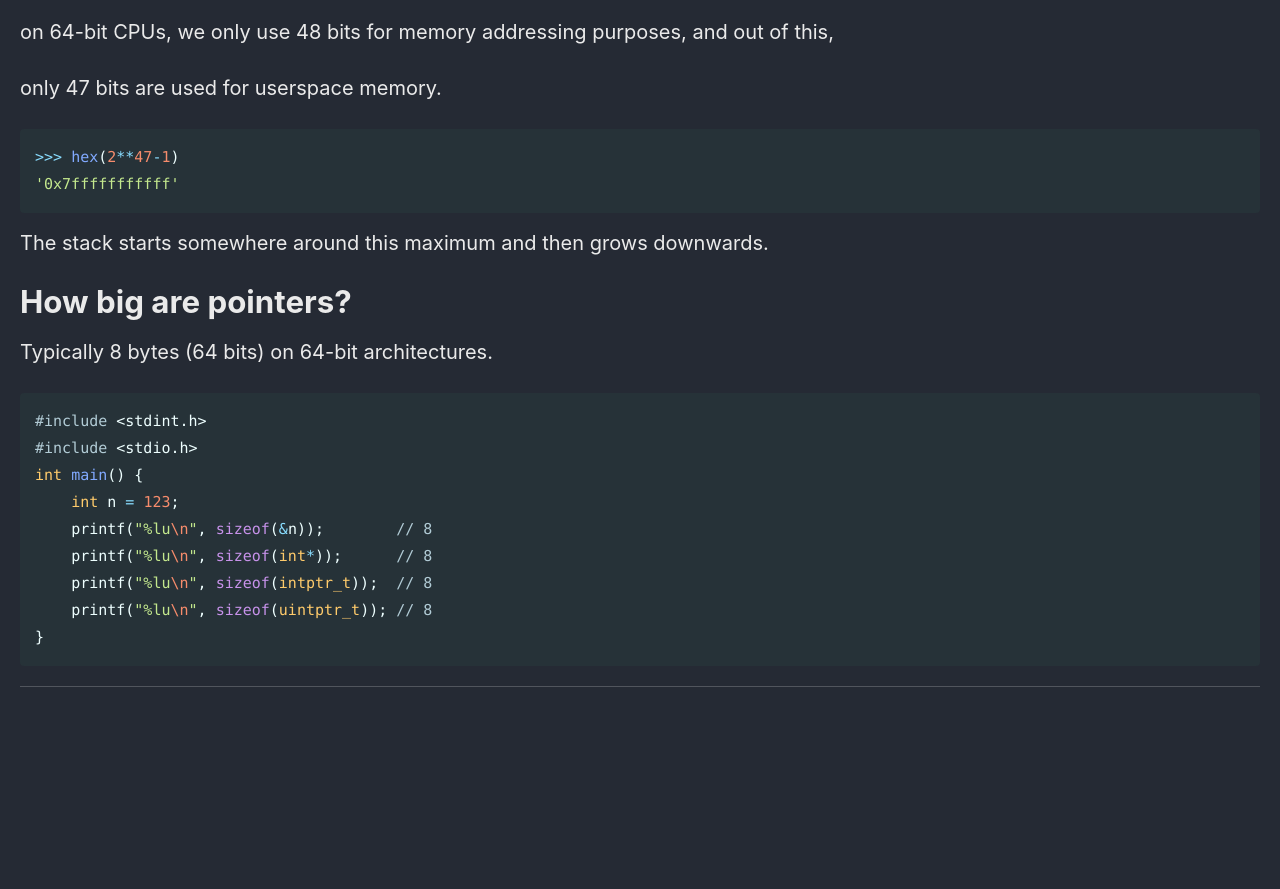
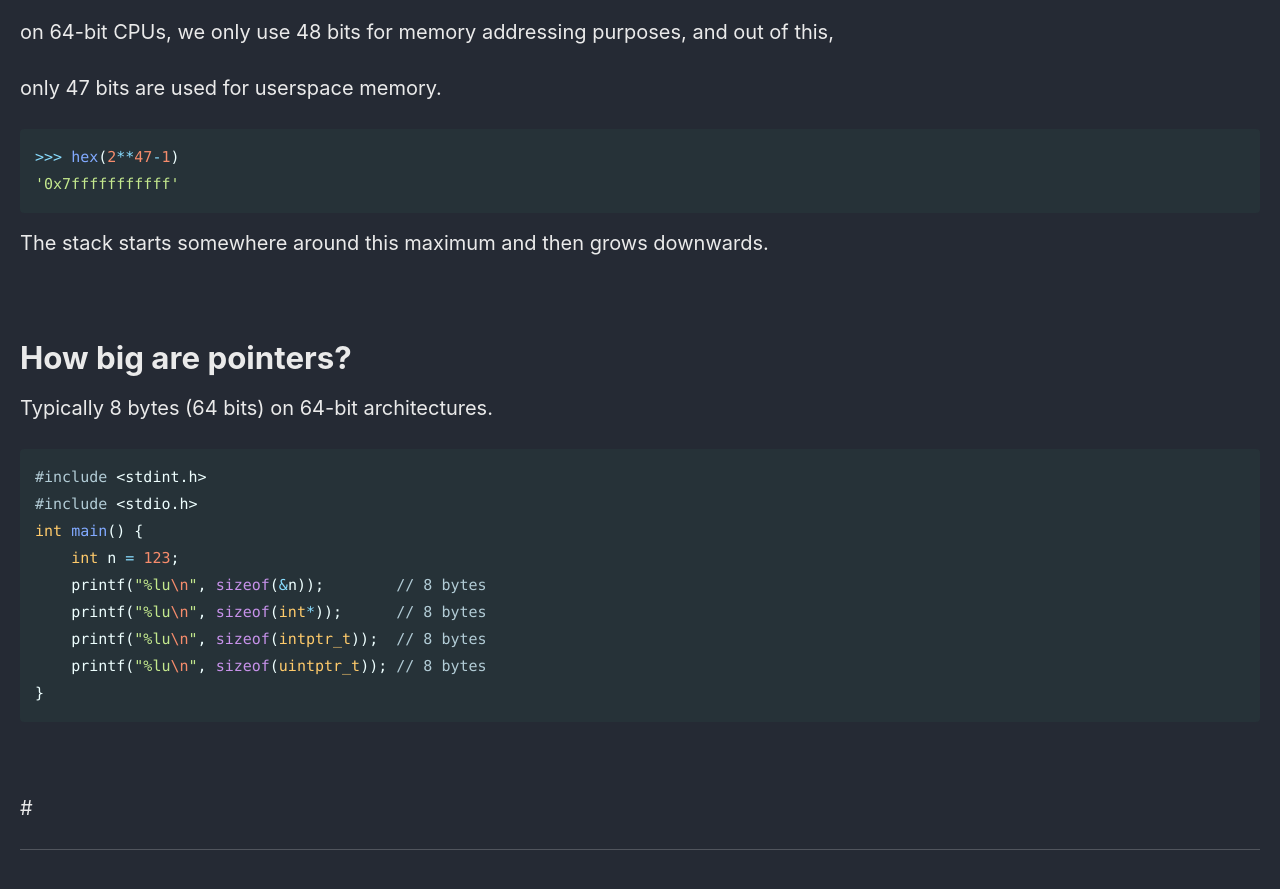
Before and after one commit to Connor-McCartney/Connor-McCartney.github.io, a Jekyll site: the page built from _pages/misc/Memory.md, in a window 1280 px wide and 900 px high, scrolled down 2024 px. Shown: the top 889 px of the window. Built offline with Jekyll 4.4.1, drawn with Linux system fonts in a browser that asks for light colours; cached includes are drawn as plain includes; before the commit the page ends 2761 px from its top, so only the background shows below that.

Commit message:
Update Memory.md

````diff
--- a/_pages/misc/Memory.md
+++ b/_pages/misc/Memory.md
@@ -93,6 +93,7 @@ only 47 bits are used for userspace memory.
 
 The stack starts somewhere around this maximum and then grows downwards.
 
+<br>
 
 # How big are pointers?
 
@@ -103,11 +104,16 @@ Typically 8 bytes (64 bits) on 64-bit architectures.
 #include <stdio.h>
 int main() {
     int n = 123;
-    printf("%lu\n", sizeof(&n));        // 8
-    printf("%lu\n", sizeof(int*));      // 8
-    printf("%lu\n", sizeof(intptr_t));  // 8
-    printf("%lu\n", sizeof(uintptr_t)); // 8
+    printf("%lu\n", sizeof(&n));        // 8 bytes
+    printf("%lu\n", sizeof(int*));      // 8 bytes
+    printf("%lu\n", sizeof(intptr_t));  // 8 bytes
+    printf("%lu\n", sizeof(uintptr_t)); // 8 bytes
 }
 ```
 
+<br>
+
+#
+
+
 ---
````
